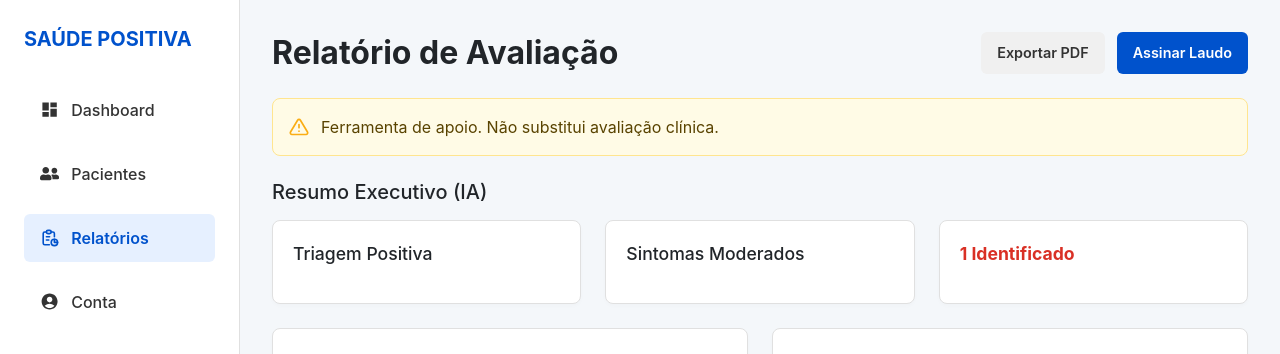
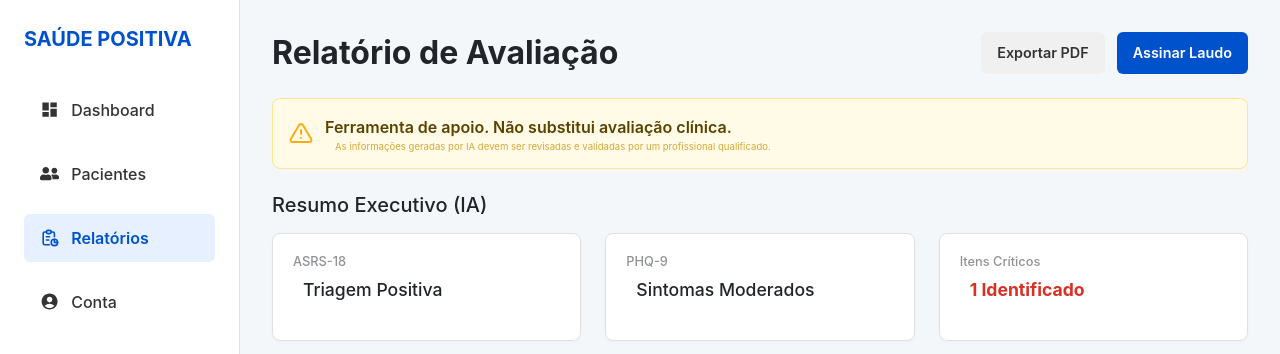
Before and after one commit to GrowUP-Senac-TADS44/Front-end, a React (Vite) app: page /relatorios in a window 1280 px wide. Shown: the top 354 px of the page. Built offline with nearby package versions, Linux system fonts and the light colour scheme.

Commit message:
ajustes nas telas historico e paciente

```diff
--- a/src/pages/PacienteHistorico/PacienteHistorico.tsx
+++ b/src/pages/PacienteHistorico/PacienteHistorico.tsx
@@ -39,7 +39,7 @@ export default function PatientHistory() {
 
         <div>
           <Button variant="primary" className="d-flex align-items-center gap-2">
-            <div className="rounded-circle border border-white p-0 d-flex align-items-center justify-content-center" style={{width: 20, height: 20}}>
+            <div className="border-white p-0 d-flex align-items-center justify-content-center" style={{width: 20, height: 20}}>
                 <Plus size={20} />
             </div>
             Novo teste
--- a/src/pages/Pacientes/Pacientes.css
+++ b/src/pages/Pacientes/Pacientes.css
@@ -47,6 +47,18 @@
 .pacientes-table {
   margin-bottom: 0;
 }
+.pacientes-table th:first-child {
+  width: 20%; /*nome*/
+}
+.pacientes-table th:nth-child(2) { width: 20%; } /* CPF */
+.pacientes-table th:nth-child(3) { width: 20%; } /* Telefone */
+.pacientes-table th:nth-child(4) { width: 10%; } /* Data */
+.pacientes-table th:last-child { width: 10%; }   /* Ações */
+
+.table-avatar {
+  margin-left: 10px;
+}
+
 
 .pacientes-table th {
   background-color: #fff;
@@ -78,6 +90,7 @@
   height: 40px;
   border-radius: 50%;
   object-fit: cover;
+
 }
 
 .patient-name {
--- a/src/pages/RelatorioPage/RelatorioPage.tsx
+++ b/src/pages/RelatorioPage/RelatorioPage.tsx
@@ -21,8 +21,16 @@ function RelatorioPage(): JSX.Element {
 
       {/* --- Aviso --- */}
       <div className="warning-box">
-        <FiAlertTriangle size={20} />
-        <span>Ferramenta de apoio. Não substitui avaliação clínica.</span>
+        <FiAlertTriangle size={24} />
+
+        <div style={{ display: 'flex', flexDirection: 'column', gap: '2px' }}>
+          <span style={{ fontWeight: 600 }}>
+            Ferramenta de apoio. Não substitui avaliação clínica.
+          </span>
+          <span style={{ color: '#C99719D1', fontSize: '0.6rem', lineHeight: '1.2', marginLeft: '10px' }}>
+            As informações geradas por IA devem ser revisadas e validadas por um profissional qualificado.
+          </span>
+        </div>
       </div>
 
       {/* --- Resumo Executivo --- */}
@@ -31,13 +39,16 @@ function RelatorioPage(): JSX.Element {
         <div className="summary-cards">
           {/* Cards renomeados para sp-card */}
           <div className="sp-card">
-            <p>Triagem Positiva</p>
+           <h1 style={{fontSize: '.8rem', opacity: 0.50}}> ASRS-18 </h1>
+            <p style={{marginLeft: '10px'}}>Triagem Positiva</p>
           </div>
           <div className="sp-card">
-            <p>Sintomas Moderados</p>
+            <h1 style={{fontSize: '.8rem', opacity: 0.50}}> PHQ-9 </h1>
+             <p style={{marginLeft: '10px'}}>Sintomas Moderados</p>
           </div>
           <div className="sp-card card-identified">
-            <p>1 Identificado</p>
+            <h1 style={{fontSize: '.8rem', opacity: 0.50}}> Itens Críticos </h1>
+             <p style={{marginLeft: '10px'}}>1 Identificado</p>
           </div>
         </div>
       </section>
```
